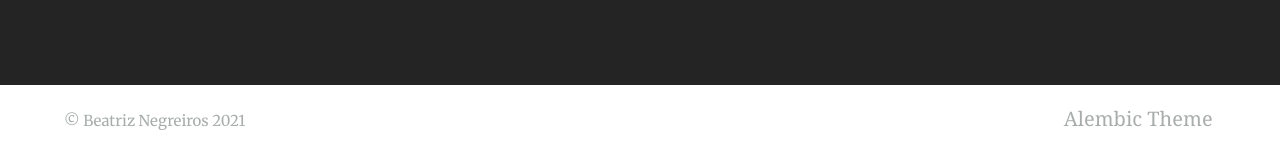
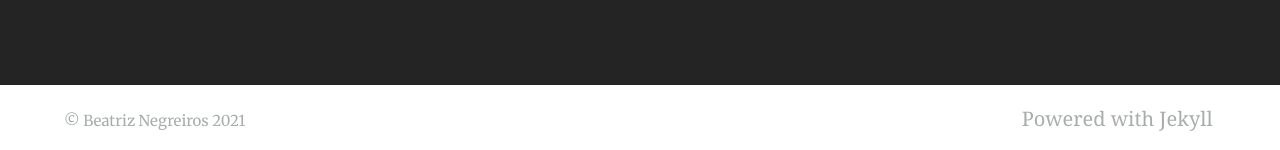
Before and after one commit to beatriznegreiros/beatriznegreiros_old2, a Jekyll site: the page built from offline.md, in a window 1280 px wide. Shown: the part 747-897 px from the top of the page. Built offline with Jekyll 4.4.1, drawn with Linux system fonts in a browser that asks for light colours.

Commit message:
oiwered by jekyll

```diff
--- a/_config.yml
+++ b/_config.yml
@@ -130,13 +130,12 @@ navigation_header:
 
 
 navigation_footer:
-- title: Alembic Theme
-  url: https://alembic.darn.es/
+- title: Powered with Jekyll
 
 social_links: # Appears in sidebar. Set the urls then uncomment and comment out as desired
   LinkedIn: https://www.linkedin.com/in/beatriz-negreiros/
   GitHub: https://github.com/beatriznegreiros
-  link: https://beatriznegreiros.github.io
+  link: https://beatriznegreiros.com
   RSS: /feed.xml
 
 sharing_links: # Appear at the bottom of single blog posts, add as desired. The value can be 'true' or the desired button colour
```
